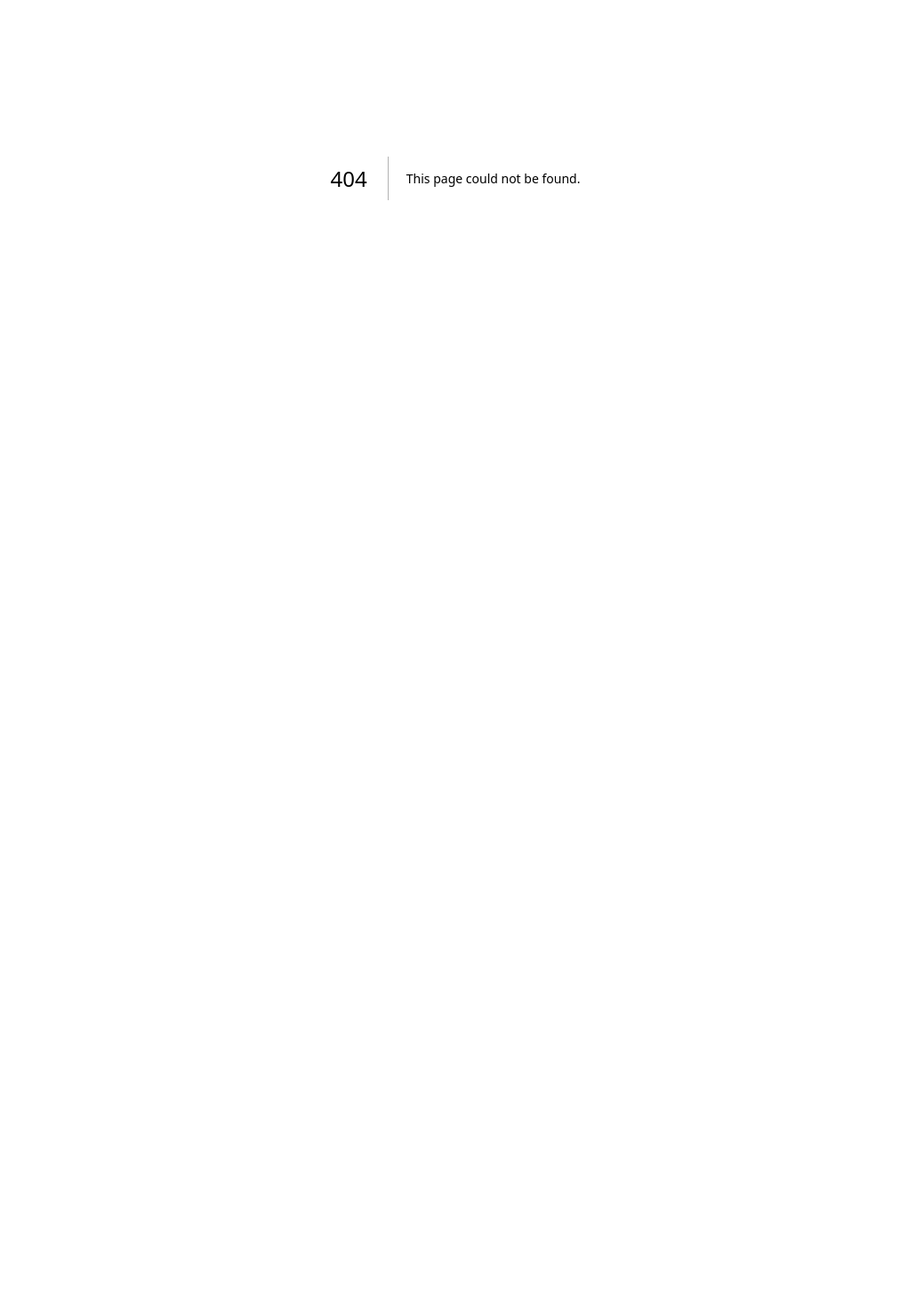
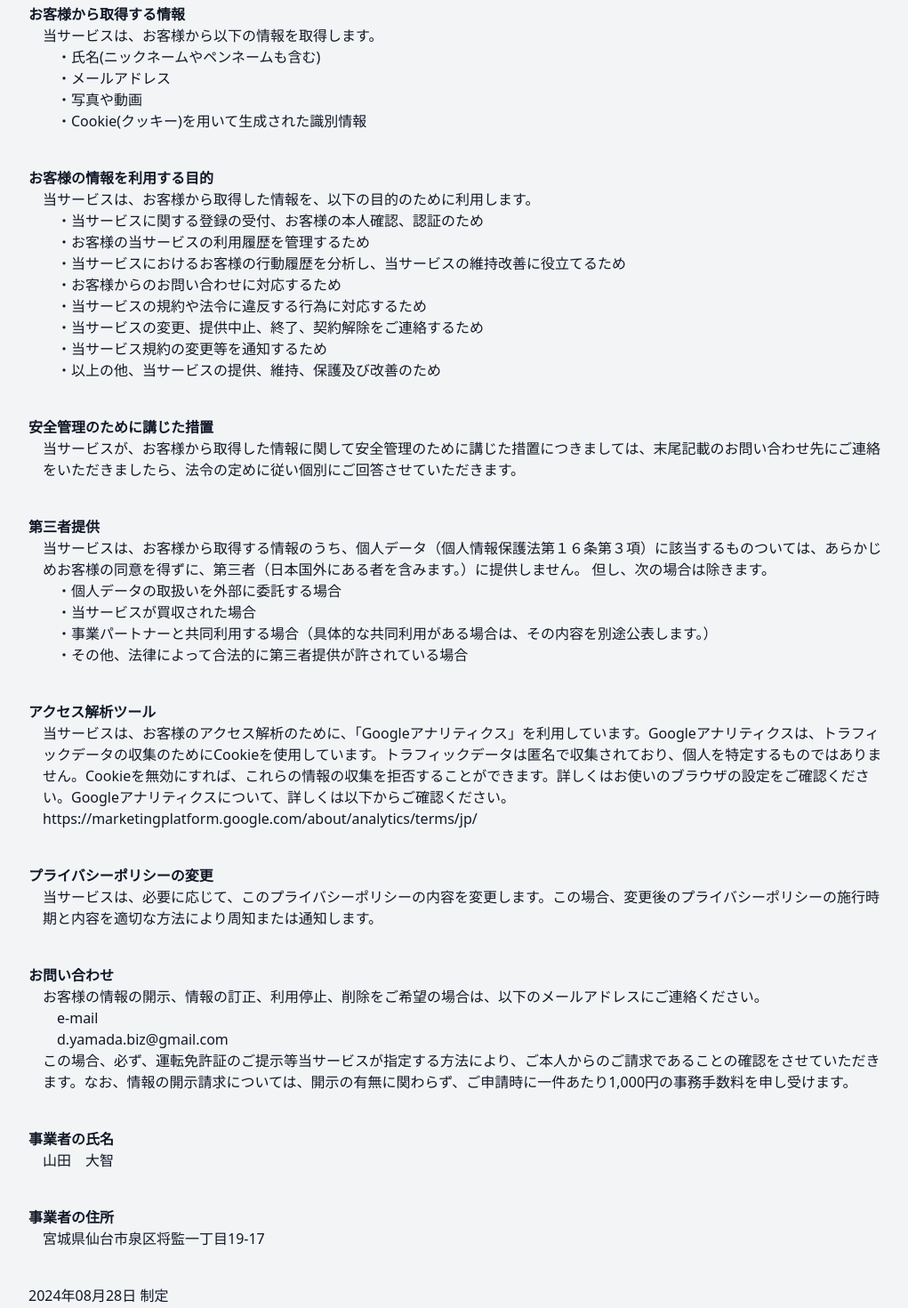
Before and after one commit to Hijikata1869/neraime-frontend, a Next.js app: page /privacy in a window 1280 px wide. Before the commit this address had no page. Shown: the part 200-1670 px from the top of the page at 89% size, without its empty margins (128-1149 px from the left). Before the commit the page ends 800 px from the top, so only its background shows below. Built offline with nearby package versions, Linux system fonts and the light colour scheme.

Commit message:
プライバシーポリシーを作成#40

```diff
--- /dev/null
+++ b/components/Footer.tsx
@@ -0,0 +1,14 @@
+import { memo } from "react";
+import Link from "next/link";
+
+export const Footer: React.FC = memo(() => {
+  return (
+    <footer>
+      <div className="p-5 bg-sky-800 text-amber-50 flex text-sm">
+        <Link href="/privacy">プライバシーポリシー</Link>
+      </div>
+    </footer>
+  );
+});
+
+Footer.displayName = "Footer";
--- a/components/Layout.tsx
+++ b/components/Layout.tsx
@@ -18,6 +18,7 @@ import { LayoutProps } from "@/types";
 import { SuccessAlert } from "./SuccessAlert";
 import { ErrorAlert } from "./ErrorAlert";
 import { HumbergerMenu } from "./HumbergerMenu";
+import { Footer } from "./Footer";
 
 const cookie = new Cookie();
 
@@ -174,6 +175,7 @@ export const Layout: React.FC<LayoutProps> = memo((props) => {
           {props.children}
         </main>
       </div>
+      <Footer />
     </>
   );
 });
--- /dev/null
+++ b/pages/privacy.tsx
@@ -0,0 +1,119 @@
+import { Layout } from "@/components/Layout";
+
+const Privacy: React.FC = () => {
+  return (
+    <Layout title="プライバシーポリシー">
+      <div className="w-full flex flex-col text-gray-900 lg:px-40 md:px-20 px-10 my-10">
+        <h1 className="font-bold text-3xl mb-10">プライバシーポリシー</h1>
+        <div>
+          <div className="mb-10">
+            <h2 className="font-bold">お客様から取得する情報</h2>
+            <div className="ml-4">
+              <p>当サービスは、お客様から以下の情報を取得します。</p>
+              <ul className="ml-4">
+                <li>・氏名(ニックネームやペンネームも含む)</li>
+                <li>・メールアドレス</li>
+                <li>・写真や動画</li>
+                <li>・Cookie(クッキー)を用いて生成された識別情報</li>
+              </ul>
+            </div>
+          </div>
+          <div className="mb-10">
+            <h2 className="font-bold">お客様の情報を利用する目的</h2>
+            <div className="ml-4">
+              <p>
+                当サービスは、お客様から取得した情報を、以下の目的のために利用します。
+              </p>
+              <ul className="ml-4">
+                <li>
+                  ・当サービスに関する登録の受付、お客様の本人確認、認証のため
+                </li>
+                <li>・お客様の当サービスの利用履歴を管理するため</li>
+                <li>
+                  ・当サービスにおけるお客様の行動履歴を分析し、当サービスの維持改善に役立てるため
+                </li>
+                <li>・お客様からのお問い合わせに対応するため</li>
+                <li>・当サービスの規約や法令に違反する行為に対応するため</li>
+                <li>
+                  ・当サービスの変更、提供中止、終了、契約解除をご連絡するため
+                </li>
+                <li>・当サービス規約の変更等を通知するため</li>
+                <li>・以上の他、当サービスの提供、維持、保護及び改善のため</li>
+              </ul>
+            </div>
+          </div>
+          <div className="mb-10">
+            <h2 className="font-bold">安全管理のために講じた措置</h2>
+            <div className="ml-4">
+              <p>
+                当サービスが、お客様から取得した情報に関して安全管理のために講じた措置につきましては、末尾記載のお問い合わせ先にご連絡をいただきましたら、法令の定めに従い個別にご回答させていただきます。
+              </p>
+            </div>
+          </div>
+          <div className="mb-10">
+            <h2 className="font-bold">第三者提供</h2>
+            <div className="ml-4">
+              <p>
+                当サービスは、お客様から取得する情報のうち、個人データ（個人情報保護法第１６条第３項）に該当するものついては、あらかじめお客様の同意を得ずに、第三者（日本国外にある者を含みます。）に提供しません。
+                但し、次の場合は除きます。
+              </p>
+              <ul className="ml-4">
+                <li>・個人データの取扱いを外部に委託する場合</li>
+                <li>・当サービスが買収された場合</li>
+                <li>
+                  ・事業パートナーと共同利用する場合（具体的な共同利用がある場合は、その内容を別途公表します。）
+                </li>
+                <li>
+                  ・その他、法律によって合法的に第三者提供が許されている場合
+                </li>
+              </ul>
+            </div>
+          </div>
+          <div className="mb-10">
+            <h2 className="font-bold">アクセス解析ツール</h2>
+            <div className="ml-4">
+              <p>
+                当サービスは、お客様のアクセス解析のために、「Googleアナリティクス」を利用しています。Googleアナリティクスは、トラフィックデータの収集のためにCookieを使用しています。トラフィックデータは匿名で収集されており、個人を特定するものではありません。Cookieを無効にすれば、これらの情報の収集を拒否することができます。詳しくはお使いのブラウザの設定をご確認ください。Googleアナリティクスについて、詳しくは以下からご確認ください。
+              </p>
+              <p>
+                https://marketingplatform.google.com/about/analytics/terms/jp/
+              </p>
+            </div>
+          </div>
+          <div className="mb-10">
+            <h2 className="font-bold">プライバシーポリシーの変更</h2>
+            <div className="ml-4">
+              <p>
+                当サービスは、必要に応じて、このプライバシーポリシーの内容を変更します。この場合、変更後のプライバシーポリシーの施行時期と内容を適切な方法により周知または通知します。
+              </p>
+            </div>
+          </div>
+          <div className="mb-10">
+            <h2 className="font-bold">お問い合わせ</h2>
+            <div className="ml-4">
+              <p>
+                お客様の情報の開示、情報の訂正、利用停止、削除をご希望の場合は、以下のメールアドレスにご連絡ください。
+              </p>
+              <p className="ml-4">e-mail</p>
+              <p className="ml-4">d.yamada.biz@gmail.com</p>
+              <p>
+                この場合、必ず、運転免許証のご提示等当サービスが指定する方法により、ご本人からのご請求であることの確認をさせていただきます。なお、情報の開示請求については、開示の有無に関わらず、ご申請時に一件あたり1,000円の事務手数料を申し受けます。
+              </p>
+            </div>
+          </div>
+          <div className="mb-10">
+            <h2 className="font-bold">事業者の氏名</h2>
+            <p className="ml-4">山田　大智</p>
+          </div>
+          <div className="mb-10">
+            <h2 className="font-bold">事業者の住所</h2>
+            <p className="ml-4">宮城県仙台市泉区将監一丁目19-17</p>
+          </div>
+          <p>2024年08月28日 制定</p>
+        </div>
+      </div>
+    </Layout>
+  );
+};
+
+export default Privacy;
```
